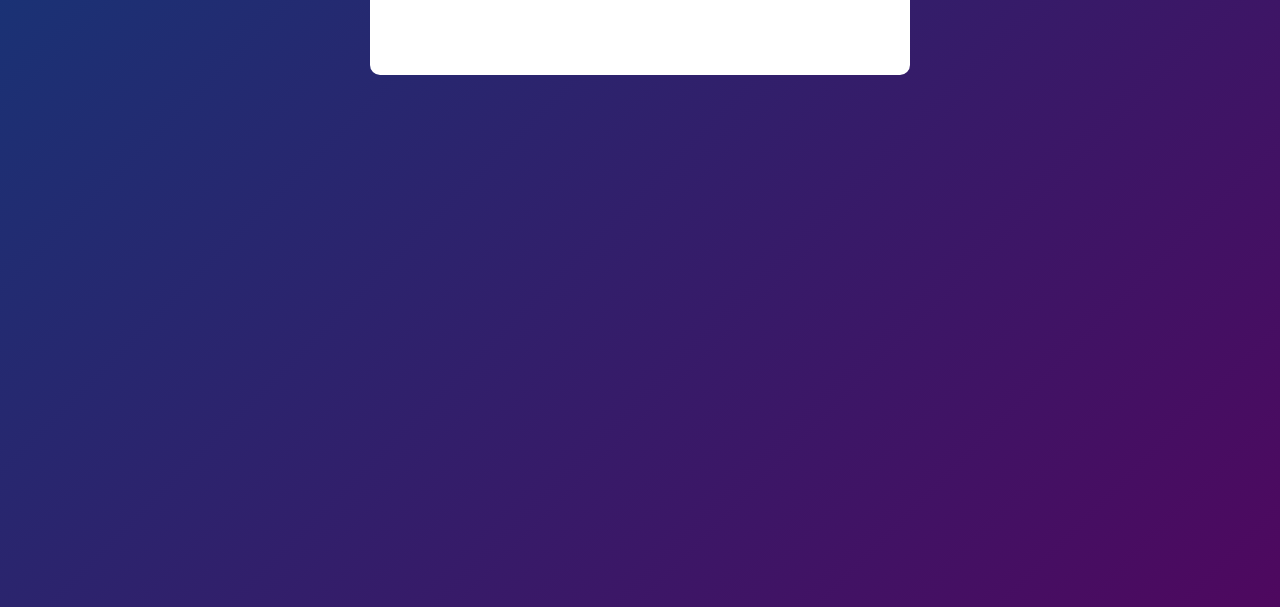
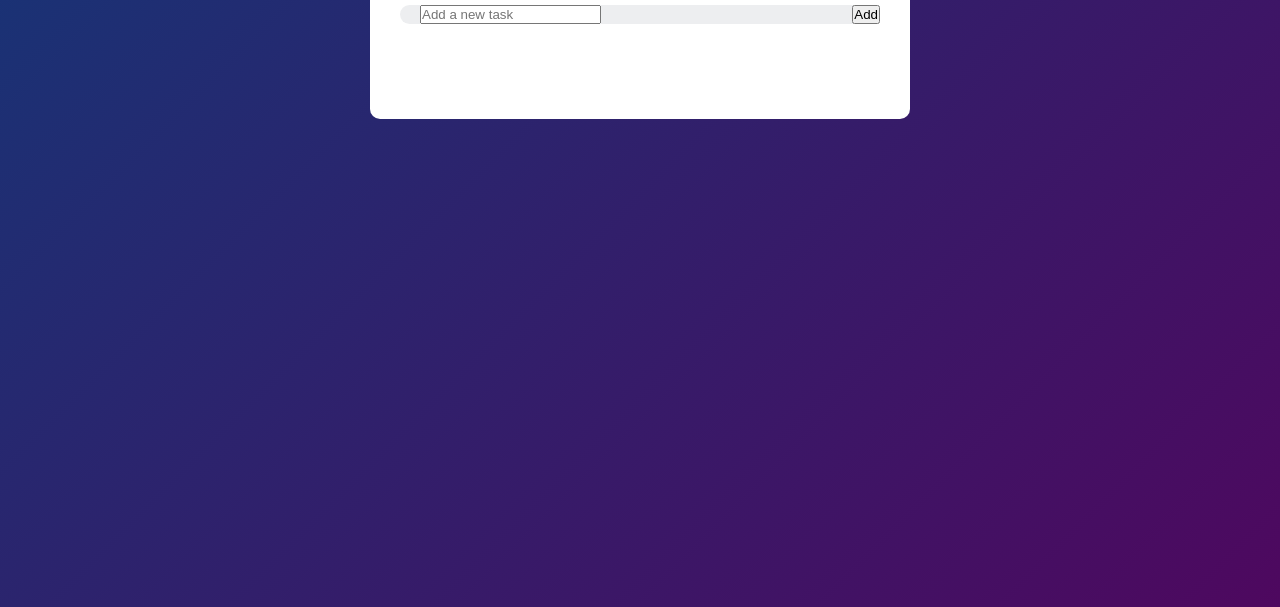
Before and after one commit to Mifrhmh-git/to-do-list, a plain HTML site: page index.html in a window 1280 px wide. Shown: the part 193-800 px from the top of the page. Drawn offline with Linux system fonts and the light colour scheme.

Commit message:
add input box and button for adding tasks to the To-Do List

```diff
--- a/index.html
+++ b/index.html
@@ -11,6 +11,10 @@
     <div class="container">
         <div class="to-do-app">
             <h2>To-Do List</h2>
+            <div class="row">
+                <input type="text" id="input-box" placeholder="Add a new task">
+                <button>Add</button>
+            </div>
         </div>
     </div>
 
--- a/style.css
+++ b/style.css
@@ -27,3 +27,13 @@
     align-items     : center;
     margin-bottom   : 20px;
 }
+
+.row{
+    display: flex;
+    align-items: center;
+    justify-content: space-between;
+    background: #edeef0;
+    border-radius: 30px;
+    padding-left: 20px;
+    margin-bottom: 25px;
+}
```
